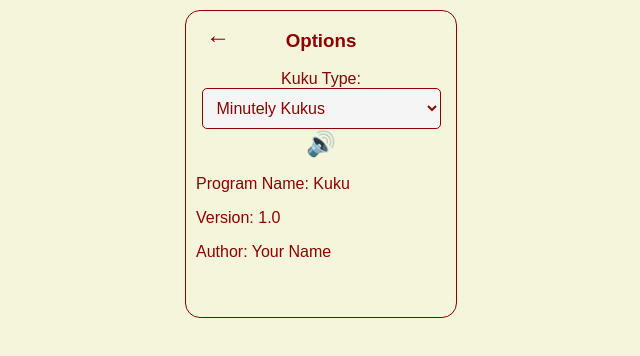
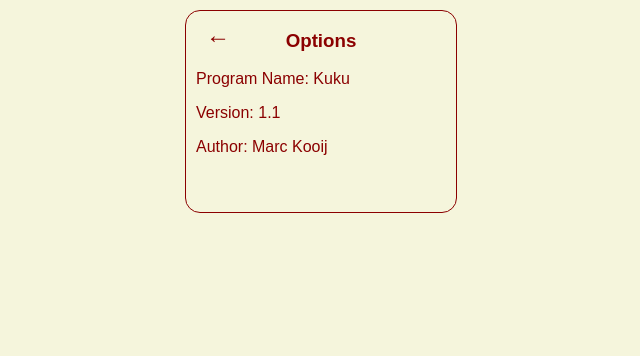
Before and after one commit to djkeu/kukuk-js, a website built with Vite: page menu.html in a window 1280 px wide. Shown: the whole page, without its empty margins (319-959 px from the left). Built offline with nearby package versions, Linux system fonts and the light colour scheme.

Commit message:
Comment out selectors in menu.html

```diff
--- a/about.json
+++ b/about.json
@@ -1,5 +1,5 @@
 {
     "Program Name": "Kuku",
-    "Version": "1.0",
-    "Author": "Your Name"
+    "Version": "1.1",
+    "Author": "Marc Kooij"
 }
```
Also changed, not shown: menu.html (+4 -1 lines).
